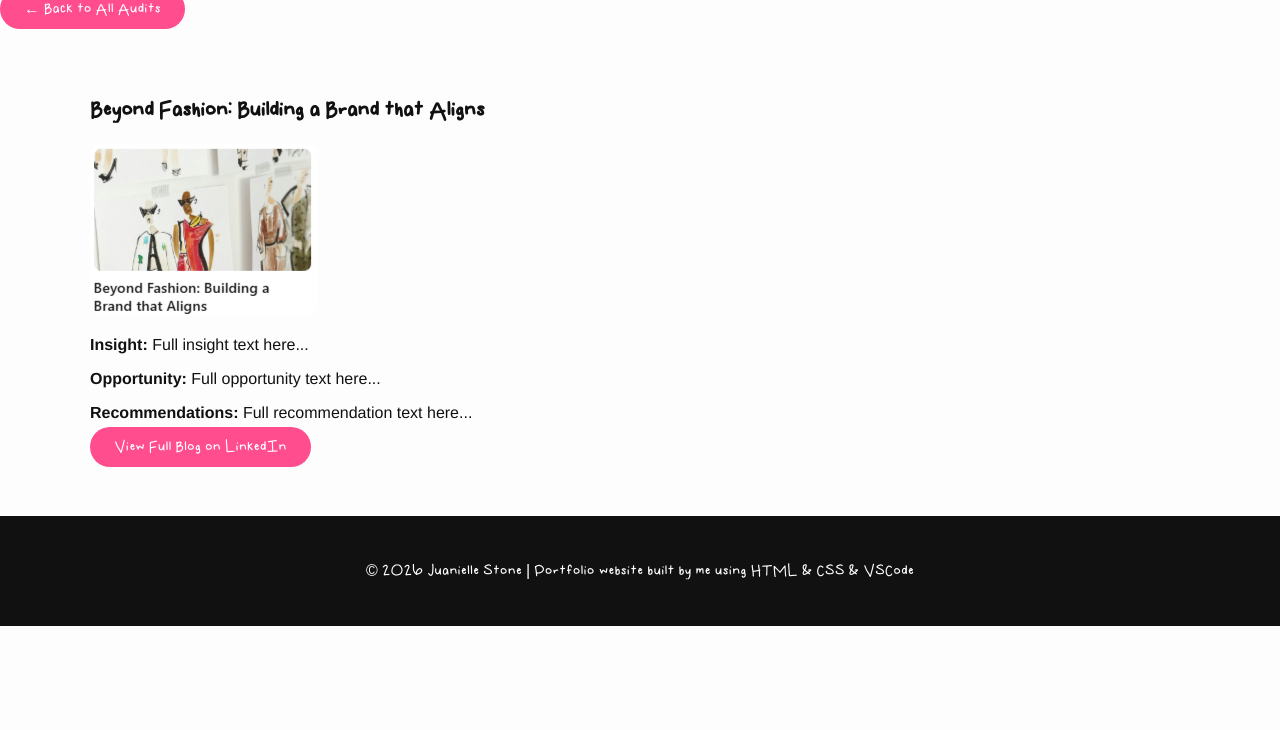
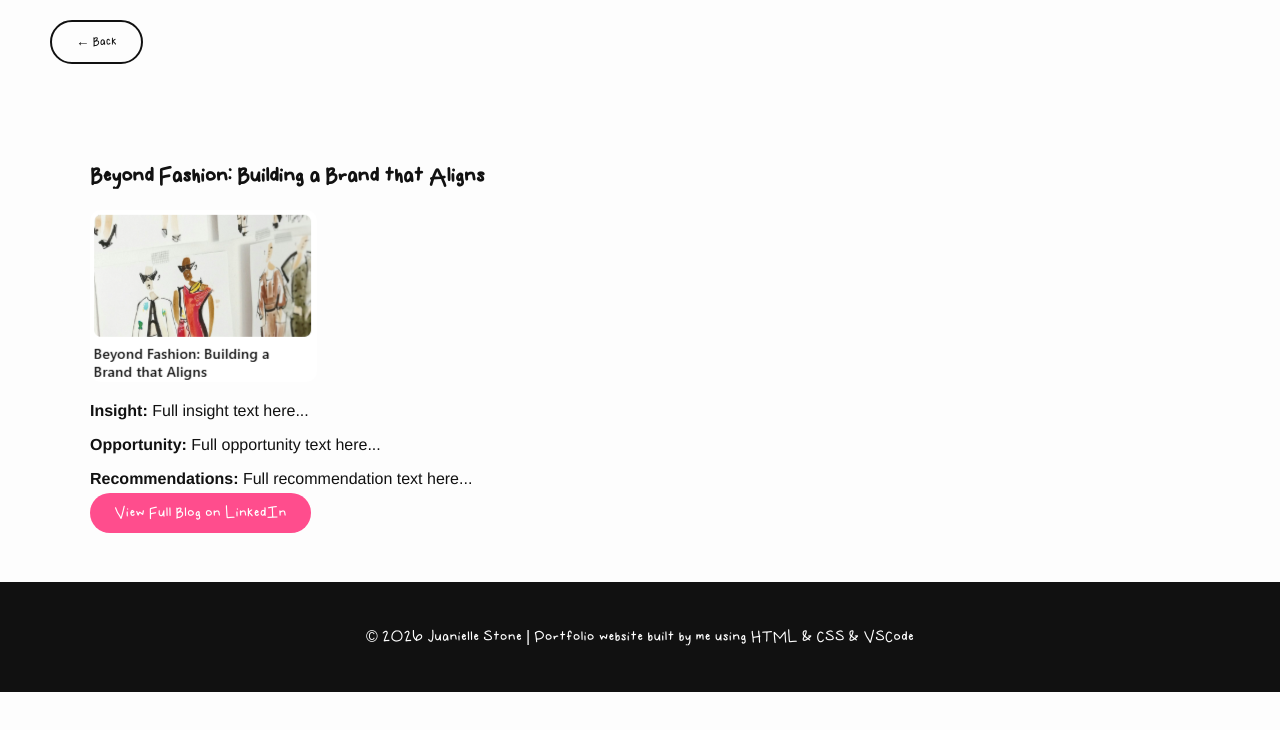
Before and after one commit to theofficialjaay/portfolio-website, a plain HTML site: page post1.html in a window 1280 px wide. Drawn offline with Linux system fonts and the light colour scheme.

Commit message:
added back buttons

```diff
--- a/post1.html
+++ b/post1.html
@@ -13,8 +13,7 @@
     <!-- Add your nav if you want -->
   </header>
 
-<a href="audit.html" class="btn">← Back to All Audits</a>
-
+  <button onclick="goBack()" class="btn back-btn">← Back</button>
   <main>
     <section class="post-content">
       <h2>Beyond Fashion: Building a Brand that Aligns</h2>
@@ -34,5 +33,11 @@
   <p>© 2026 Juanielle Stone | Portfolio website built by me using HTML & CSS & VSCode</p>
 </footer>
 
+<script>
+function goBack() {
+  window.history.back();
+}
+</script>
+
 </body>
 </html>
--- a/style.css
+++ b/style.css
@@ -116,6 +116,18 @@ nav a:hover {
 
 .btn:hover {
     background: #ff6f91;
+}
+
+.back-btn {
+  margin: 20px 50px;
+  background: transparent;
+  color: #111;
+  border: 2px solid #111;
+}
+
+.back-btn:hover {
+  background: #111;
+  color: white;
 }
 
 /* --- SECTIONS --- */
```
Also changed, not shown: audit-gap.html (+0 -1 lines), post2.html (+7 -1 lines), post3.html (+7 -1 lines), post4.html (+7 -1 lines), post5.html (+7 -1 lines), post6.html (+7 -1 lines).
